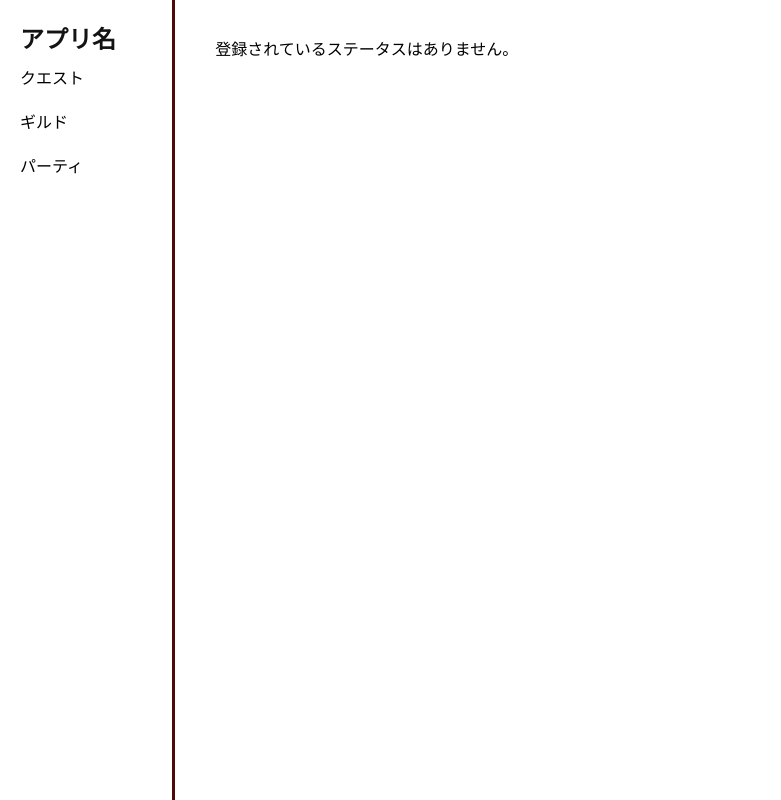
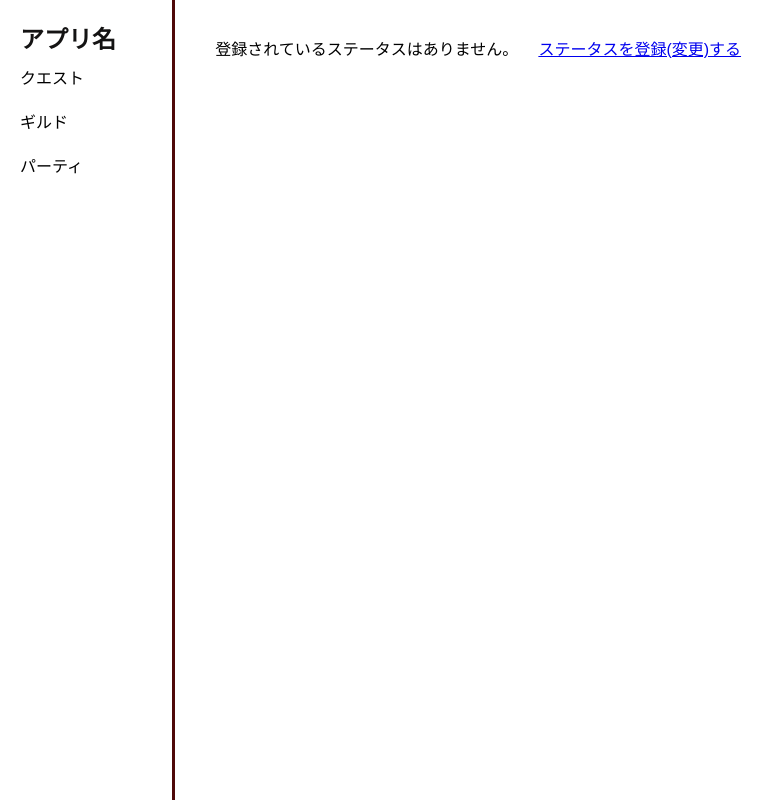
Before and after one commit to s1f10220225/gamification, a Django app: template gamification/templates/gamification/display_status.html in a window 1280 px wide. Shown: the whole page, without its empty margins (0-781 px from the left). Run offline with Django 5.2, Linux system fonts and the light colour scheme; the template is opened without the code that fills it, so the values that code supplies are empty.

Commit message:
add link for career_to_status

```diff
--- a/gamification/templates/gamification/display_status.html
+++ b/gamification/templates/gamification/display_status.html
@@ -63,6 +63,7 @@
             {% empty %}
                 <p class="status">登録されているステータスはありません。</p>
             {% endfor %}
+            <p><a href="{% url 'career_to_status' user.user_id %}">ステータスを登録(変更)する</a></p>
         </div>
     </div>
 </body>
```
